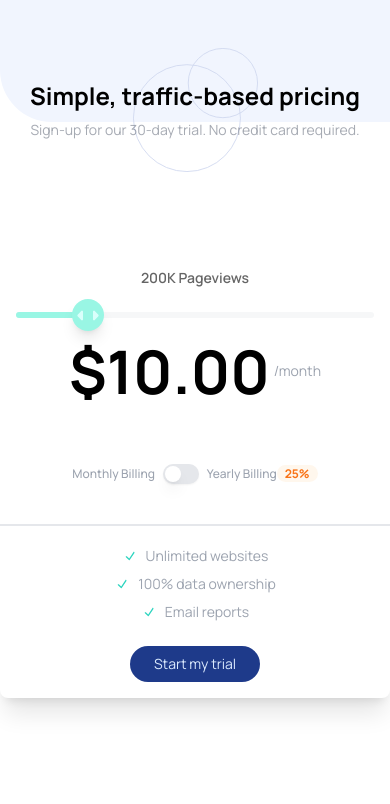
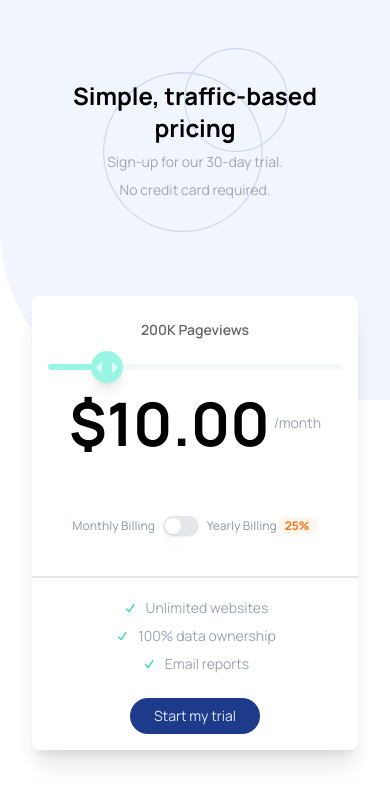
Before and after one commit to josephadeabah/pricing-challenge, a Next.js app: page / in a window 390 px wide. Shown: the top 804 px of the page. Built offline with nearby package versions, Linux system fonts and the light colour scheme.

Commit message:
fix: margin

```diff
--- a/app/globals.css
+++ b/app/globals.css
@@ -4,7 +4,15 @@
 
 body {
   background: url("./images/bg-pattern.svg") no-repeat;
-  background-size: cover;
+  background-size: cover; /* Default for larger screens */
   height: 100px;
   overflow-x: hidden;
 }
+
+@media (max-width: 640px) {
+  /* Mobile breakpoint */
+  body {
+    background-size: cover; /* Change to contain on mobile */
+    height: 400px;
+  }
+}
--- a/app/page.js
+++ b/app/page.js
@@ -34,13 +34,13 @@ const Home = () => {
   };
 
   return (
-    <div className="flex flex-col items-center h-full gap-8">
+    <div className="flex flex-col items-center h-full gap-8 mx-8 md:mx-0">
       <div className="w-full max-w-[392px] bg-[url('./images/pattern-circles.svg')] py-8 mt-12 bg-no-repeat bg-contain bg-center mx-auto">
         <h1 className="text-center text-2xl font-bold relative z-10">Simple, traffic-based pricing</h1>
-        <h2 className="text-center text-sm opacity-60 mt-2 relative z-10 text-gray-500">Sign-up for our 30-day trial. No credit card required.</h2>
+        <h2 className="flex flex-col md:flex-row items-center justify-center gap-2 text-center text-sm opacity-60 mt-2 relative z-10 text-gray-500"><div>Sign-up for our 30-day trial.</div> <div>No credit card required.</div></h2>
       </div>
-
-      <div className="relative bg-white rounded-lg mx-auto h-fit max-h-lg w-full max-w-md py-4 mt-10 shadow-xl">
+      {/* Main container */}
+      <div className="relative bg-white rounded-lg h-fit max-h-lg w-full max-w-md py-4 mt-8 shadow-xl">
         <div className="flex flex-col items-center">
           {/* Centered above the slider on mobile */}
           <p className="font-semibold text-sm opacity-60 mt-2 md:hidden text-center">{sliderValue}K Pageviews</p>
@@ -100,7 +100,6 @@ const Home = () => {
               <button className="bg-blue-900 text-blue-100 py-2 px-6 text-sm rounded-full">Start my trial</button>
             </div>
           </div>
-
         </div>
       </div>
     </div>
```
